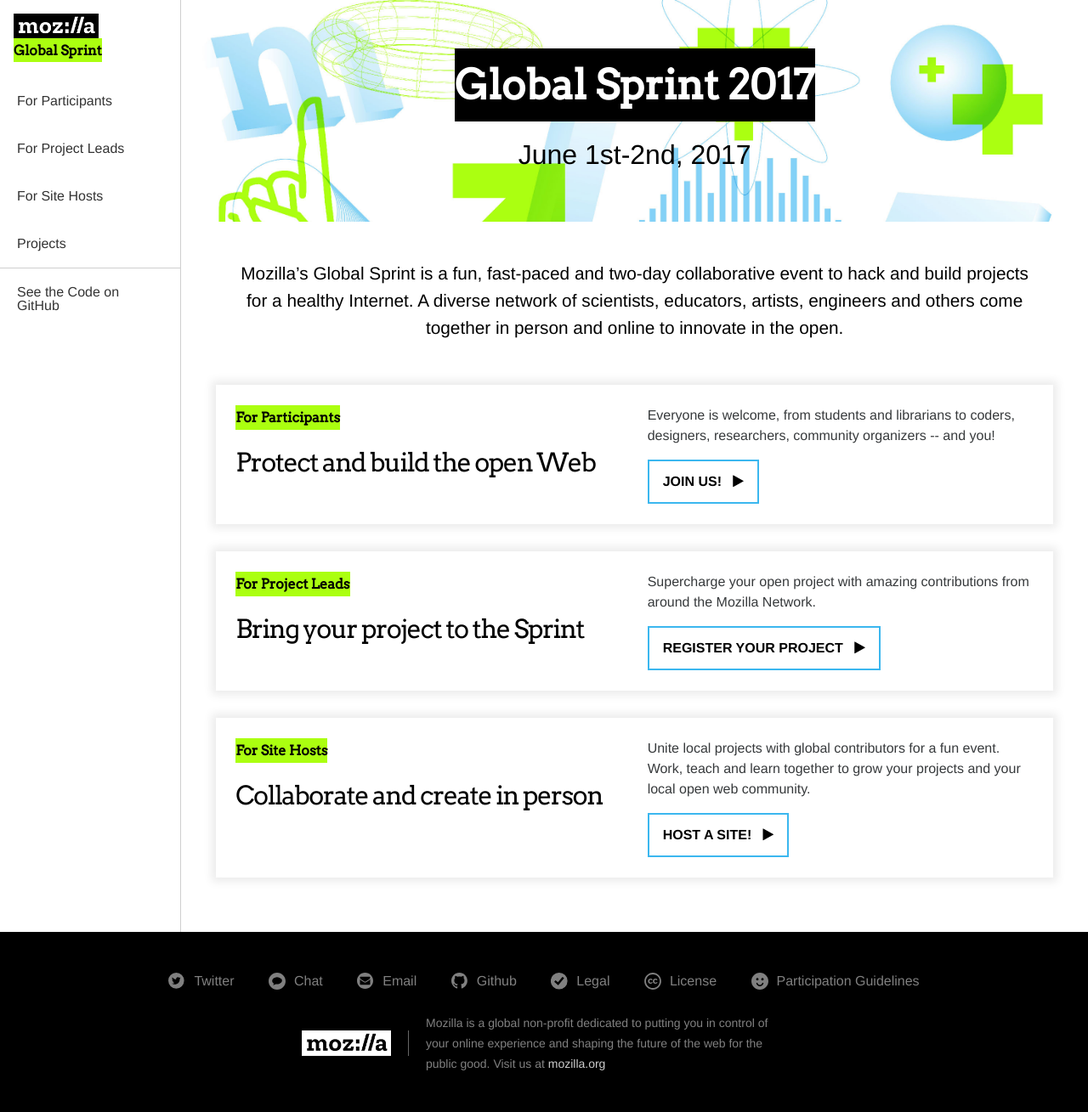
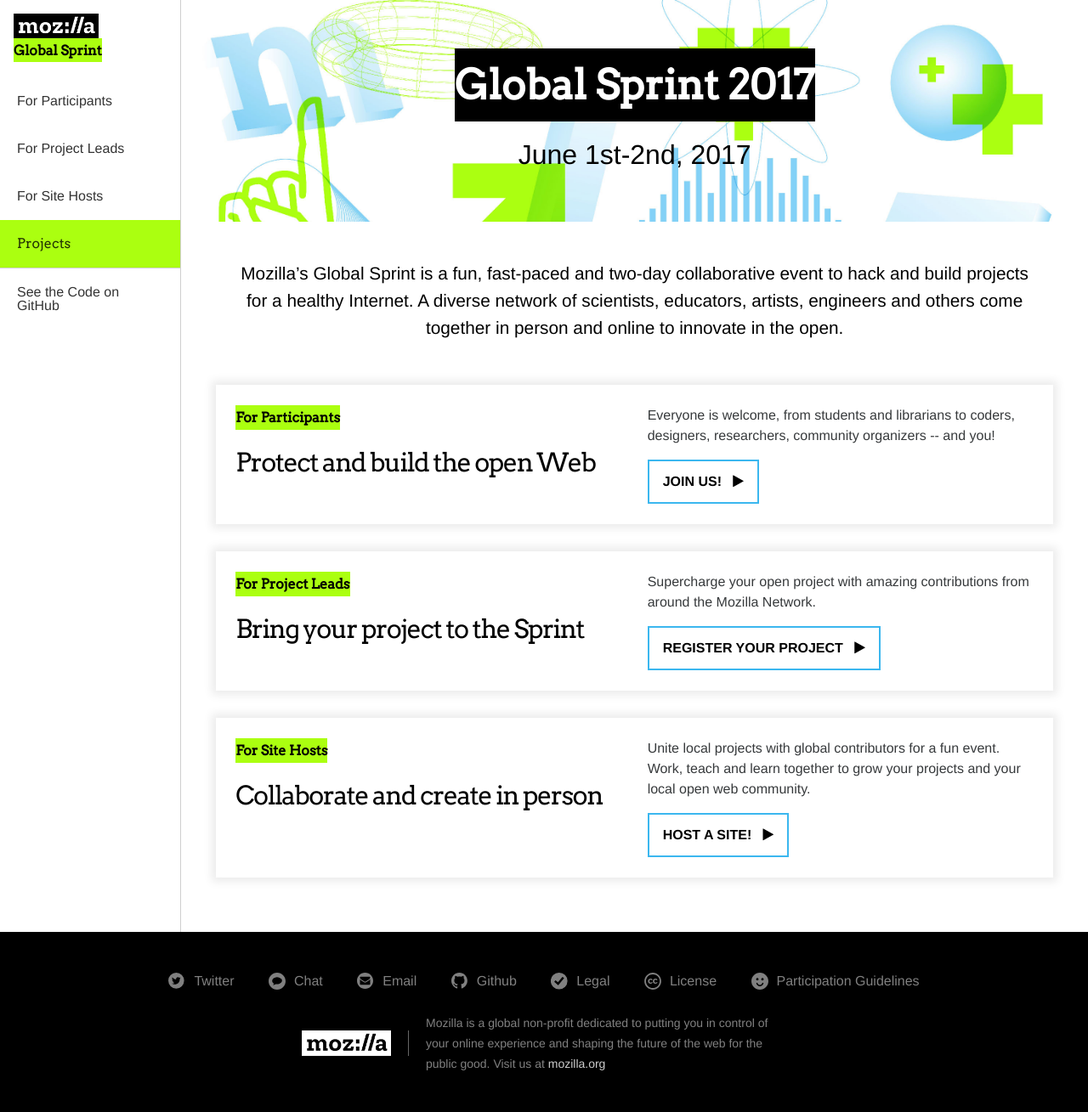
Before and after one commit to mozilla/global-sprint, a Jekyll site: the page built from index.md, in a window 1280 px wide. Shown: the whole page at 85% size. Built offline with Jekyll 4.4.1, drawn with Linux system fonts in a browser that asks for light colours; comment, search, counter and statistics services are not loaded.

Commit message:
highlight the projects page

```diff
--- a/_includes/navigation.html
+++ b/_includes/navigation.html
@@ -11,7 +11,7 @@
 
 {% for path in item.contents %}
   {% assign subpage = site.articles | where: "path", path | first %}
-  <li{% if page.url contains subpage.url %} class="selected"{% endif %}>
+  <li{% if page.url contains subpage.url %} class="selected"{% endif %}{% if subpage.url contains "projects" %} class="highlight"{% endif %}>
     <a href="{{ subpage.url | prepend: site.baseurl }}">{% if subpage.module %}{{ subpage.module }}.{% endif %} {{ subpage.title }}</a>
       {% if page.url contains subpage.url %}
         {% if subpage.contents %}
```
